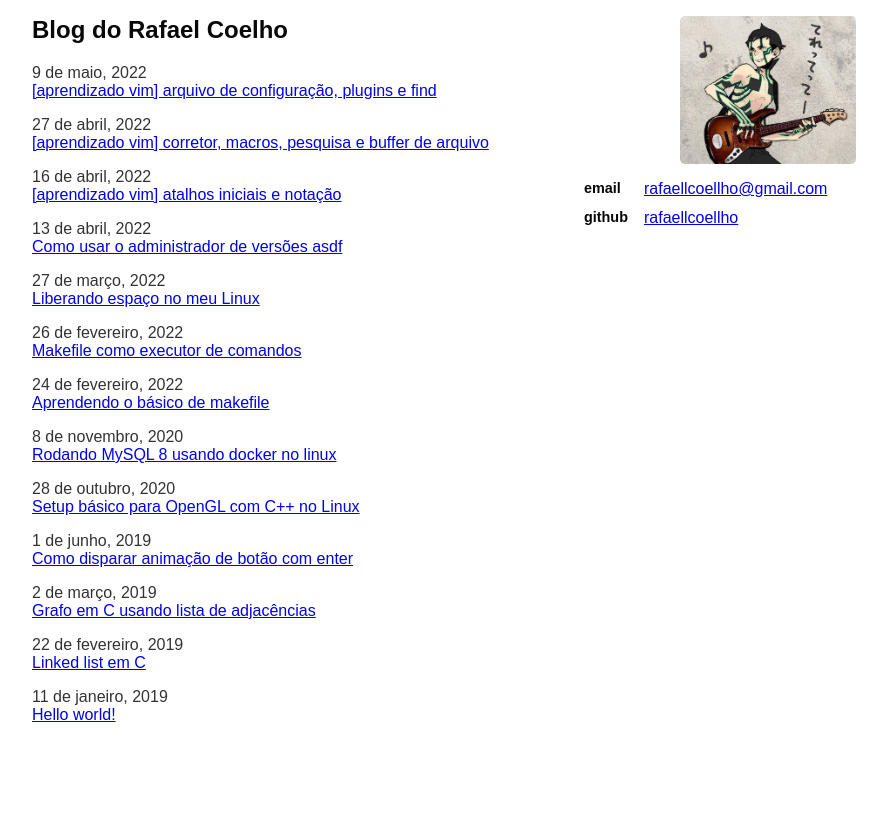
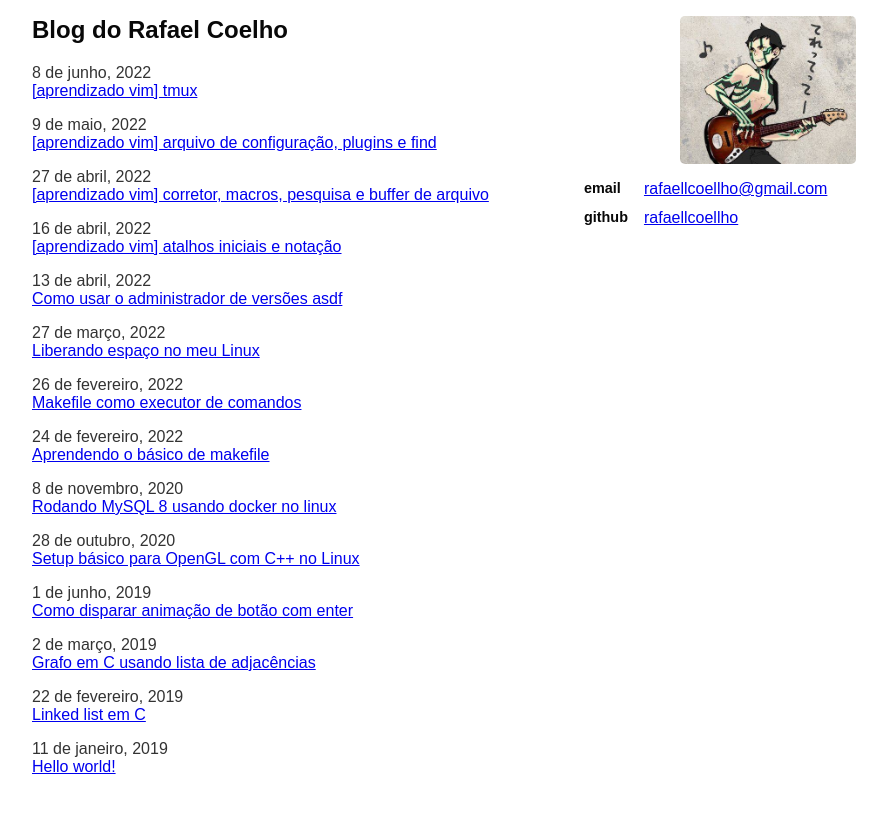
Before and after one commit to rafaellcoellho/rafaellcoellho.github.io, a Jekyll site: the page built from index.markdown, in a window 1280 px wide. Shown: the top 813 px of the page, without its empty margins (148-1035 px from the left). Built offline with Jekyll 4.4.1, drawn with Linux system fonts in a browser that asks for light colours.

Commit message:
feat(posts): move post para pasta correta, adiciona data e ajusta titulo

```diff
--- a/_drafts/dicas-de-vim-4.markdown
+++ b/_posts/2022-06-08-aprendizado-vim-tmux.markdown
@@ -1,5 +1,6 @@
 ---
 title: "[aprendizado vim] tmux"
+date: 2022-06-08 23:54:16
 layout: post
 ---
 
```
